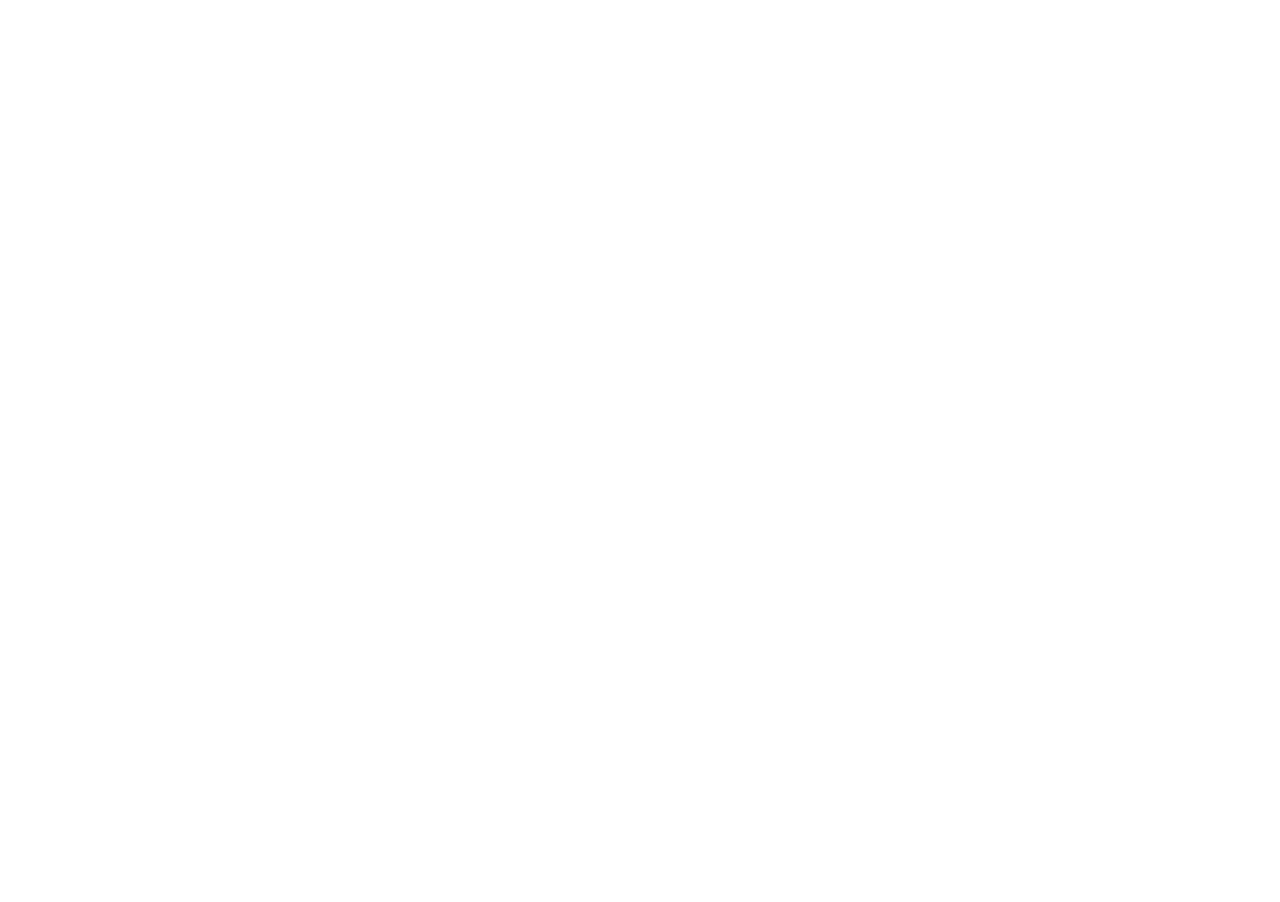
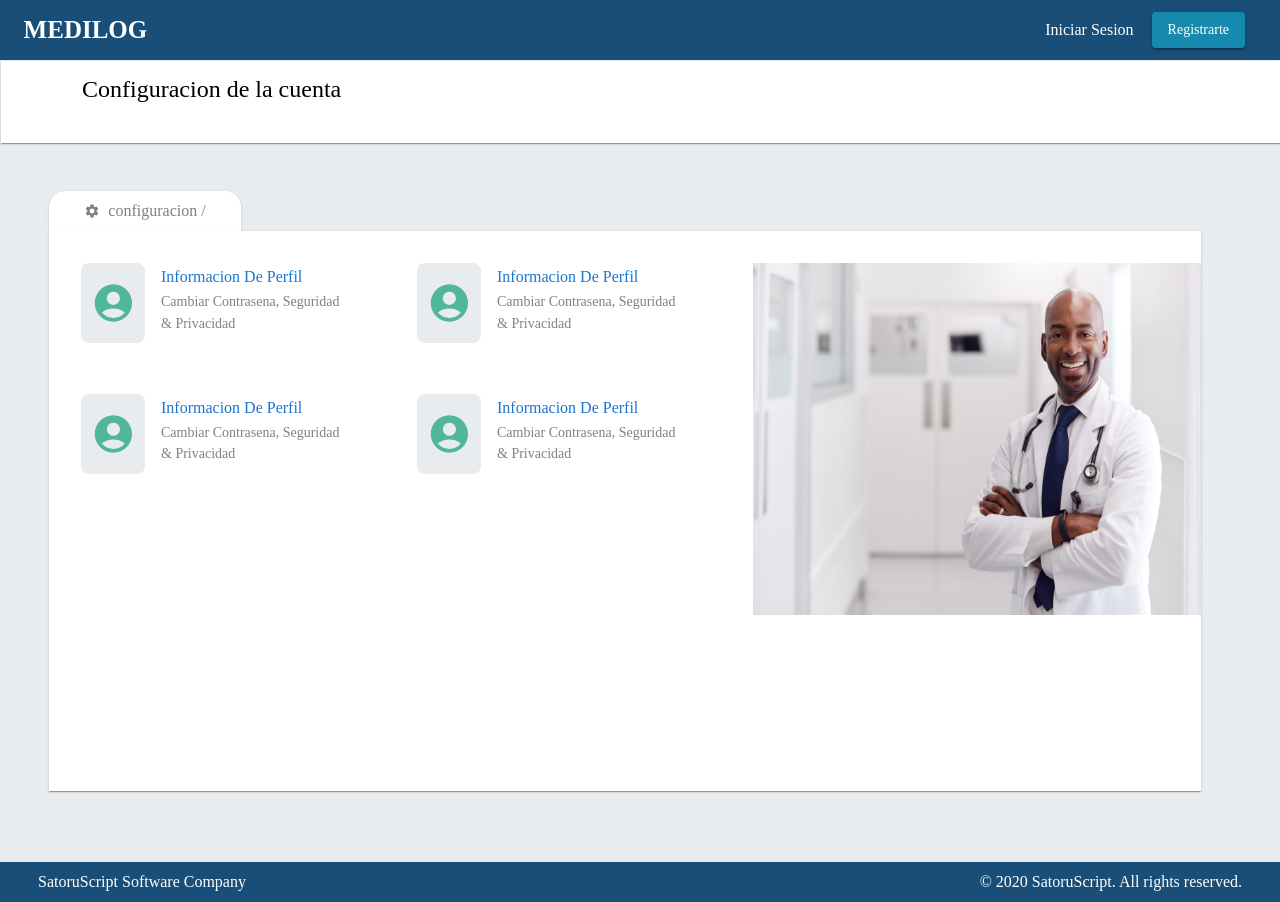
Before and after one commit to LennyMGarcia/MediLog, a React (Vite) app in the folder Cliente/: page /settings in a window 1280 px wide. Before the commit this address had no page. Before the commit the page ends 800 px from the top, so only its background shows below. Built offline with nearby package versions, Linux system fonts and the light colour scheme.

Commit message:
First: cracion y ejemplificacion de settings

```diff
--- /dev/null
+++ b/Cliente/src/Pages/Settings/Components/Settings.tsx
@@ -0,0 +1,144 @@
+
+import Box from "@mui/material/Box/Box";
+import AccountCircleIcon from '@mui/icons-material/AccountCircle';
+import registerDoctor from "/assets/Pictures/registerDoctor.jpg";
+import SettingsIcon from '@mui/icons-material/Settings';
+import Grid from "@mui/material/Grid/Grid";
+import Typography from "@mui/material/Typography/Typography";
+import Button from "@mui/material/Button/Button";
+import { useNavigate } from "react-router";
+
+
+const Settings: React.FC = () => {
+    const navigate = useNavigate();
+
+    return (
+        <Box sx={{
+            backgroundColor: "#e9ecef",
+            width: "100vw",
+            height: "100vh",
+            padding: "1px"
+        }}>
+            <Box sx={{
+                backgroundColor: "#fff",
+                width: "100vw",
+                height: "10vh",
+                boxShadow: 1,
+                padding: "1px"
+
+            }}>
+                <Typography variant="h5" sx={{ margin: "0.7rem", marginLeft: "5rem" }}>Configuracion de la cuenta</Typography>
+            </Box>
+
+            <Box sx={{
+                backgroundColor: "#fff",
+                width: "15vw",
+                height: "5vh",
+                boxShadow: 1,
+                margin: "3rem 0 0 3rem",
+                display: "flex", justifyContent: "center", alignItems: "center",
+                borderStartStartRadius: "1rem",
+                borderTopRightRadius: "1rem"
+            }}>
+                <SettingsIcon sx={{ color: "gray", width: "1rem", height: "1rem", paddingRight: "0.5rem" }} /><Typography variant="subtitle1" sx={{ color: "gray" }}>configuracion /</Typography>
+            </Box>
+
+            <Box sx={{
+                backgroundColor: "#fff",
+                width: "90vw",
+                height: "70vh",
+                boxShadow: 1,
+                marginLeft: "3rem"
+            }}>
+
+                <Grid container>
+                    <Grid item container md={7}>
+
+                    <Grid item container md={6} sx={{width:"10px", height:"1px", }}>
+                            <Button onClick={() => navigate("/register")}  sx={{margin:"1rem",padding:"1rem", display: "flex", justifyContent: "center", alignItems: "center", borderRadius: "0.5rem", "&:hover": {
+                                backgroundColor: '#efe'}}}>
+                            <Grid  container >
+                                <Grid item sx={{ display: "flex", justifyContent: "center", alignItems: "center", backgroundColor: "#e9ecef", width: "5vw", height: "10vh", borderRadius: "0.5rem",}}>
+                                    <AccountCircleIcon sx={{ width: "3.5vw", height: "7vh", color: "#52b69a" }} />
+                                </Grid>
+                                <Grid item sx={{  width: "13rem", paddingLeft:"1rem", textAlign:"left" }}>
+                                    <Typography variant="subtitle1">Informacion de perfil</Typography>
+                                    <Typography variant="subtitle2" sx={{ color: "gray" }}>Cambiar contrasena, seguridad & privacidad</Typography>
+                                </Grid>
+                            </Grid>
+                            </Button>
+
+                        </Grid>
+
+                        <Grid item container md={6} sx={{width:"10px", height:"1px",}}>
+                            <Button onClick={() => navigate("/register")}  sx={{margin:"1rem",padding:"1rem", display: "flex", justifyContent: "center", alignItems: "center", borderRadius: "0.5rem", "&:hover": {
+                                backgroundColor: '#efe'}}}>
+                            <Grid  container >
+                                <Grid item sx={{ display: "flex", justifyContent: "center", alignItems: "center", backgroundColor: "#e9ecef", width: "5vw", height: "10vh", borderRadius: "0.5rem",}}>
+                                    <AccountCircleIcon sx={{ width: "3.5vw", height: "7vh", color: "#52b69a" }} />
+                                </Grid>
+                                <Grid item sx={{  width: "13rem", paddingLeft:"1rem", textAlign:"left" }}>
+                                    <Typography variant="subtitle1">Informacion de perfil</Typography>
+                                    <Typography variant="subtitle2" sx={{ color: "gray" }}>Cambiar contrasena, seguridad & privacidad</Typography>
+                                </Grid>
+                            </Grid>
+                            </Button>
+
+                        </Grid>
+
+                        <Grid item container md={6} sx={{width:"10px", height:"1px", marginTop:"-5rem"}}>
+                            <Button onClick={() => navigate("/register")}  sx={{margin:"1rem",padding:"1rem", display: "flex", justifyContent: "center", alignItems: "center", borderRadius: "0.5rem", "&:hover": {
+                                backgroundColor: '#efe'}}}>
+                            <Grid  container >
+                                <Grid item sx={{ display: "flex", justifyContent: "center", alignItems: "center", backgroundColor: "#e9ecef", width: "5vw", height: "10vh", borderRadius: "0.5rem",}}>
+                                    <AccountCircleIcon sx={{ width: "3.5vw", height: "7vh", color: "#52b69a" }} />
+                                </Grid>
+                                <Grid item sx={{  width: "13rem", paddingLeft:"1rem", textAlign:"left" }}>
+                                    <Typography variant="subtitle1">Informacion de perfil</Typography>
+                                    <Typography variant="subtitle2" sx={{ color: "gray" }}>Cambiar contrasena, seguridad & privacidad</Typography>
+                                </Grid>
+                            </Grid>
+                            </Button>
+
+                        </Grid>
+
+                        <Grid item container md={6} sx={{width:"10px", height:"1px", marginTop:"-5rem"}}>
+                            <Button onClick={() => navigate("/register")}  sx={{margin:"1rem",padding:"1rem", display: "flex", justifyContent: "center", alignItems: "center", borderRadius: "0.5rem", "&:hover": {
+                                backgroundColor: '#efe'}}}>
+                            <Grid  container >
+                                <Grid item sx={{ display: "flex", justifyContent: "center", alignItems: "center", backgroundColor: "#e9ecef", width: "5vw", height: "10vh", borderRadius: "0.5rem",}}>
+                                    <AccountCircleIcon sx={{ width: "3.5vw", height: "7vh", color: "#52b69a" }} />
+                                </Grid>
+                                <Grid item sx={{  width: "13rem", paddingLeft:"1rem", textAlign:"left" }}>
+                                    <Typography variant="subtitle1">Informacion de perfil</Typography>
+                                    <Typography variant="subtitle2" sx={{ color: "gray" }}>Cambiar contrasena, seguridad & privacidad</Typography>
+                                </Grid>
+                            </Grid>
+                            </Button>
+
+                        </Grid>
+
+
+
+
+
+
+
+                    </Grid>
+                    <Grid item md={5} >
+                        <Box>
+                            <img src={registerDoctor} style={{ width: "28rem", height: "22rem", padding: "2rem" }} ></img>
+                        </Box>
+
+                    </Grid>
+
+                </Grid>
+
+            </Box>
+
+        </Box>
+    );
+
+};
+
+export default Settings;
--- a/Cliente/src/Routes/Routes.tsx
+++ b/Cliente/src/Routes/Routes.tsx
@@ -3,6 +3,8 @@
 import LandingPage from "../Pages/LandingPage/LandingPage";
 import Register from "../Pages/Register/Components/Register";
 import Profile from "../Pages/Profile/Components/Profile";
+import Settings from "../Pages/Settings/Components/Settings";
+
 
 export default function App() {
   return (
@@ -12,6 +14,7 @@
           <Route index element={<LandingPage />} />
           <Route path={"/register"} element={<Register />} />
           <Route path={"/profile/:idOrName"} element={<Profile/>}/>
+          <Route path={"/settings"} element={<Settings/>}/>
         </Route>
       </Routes>
     </Router>
```
